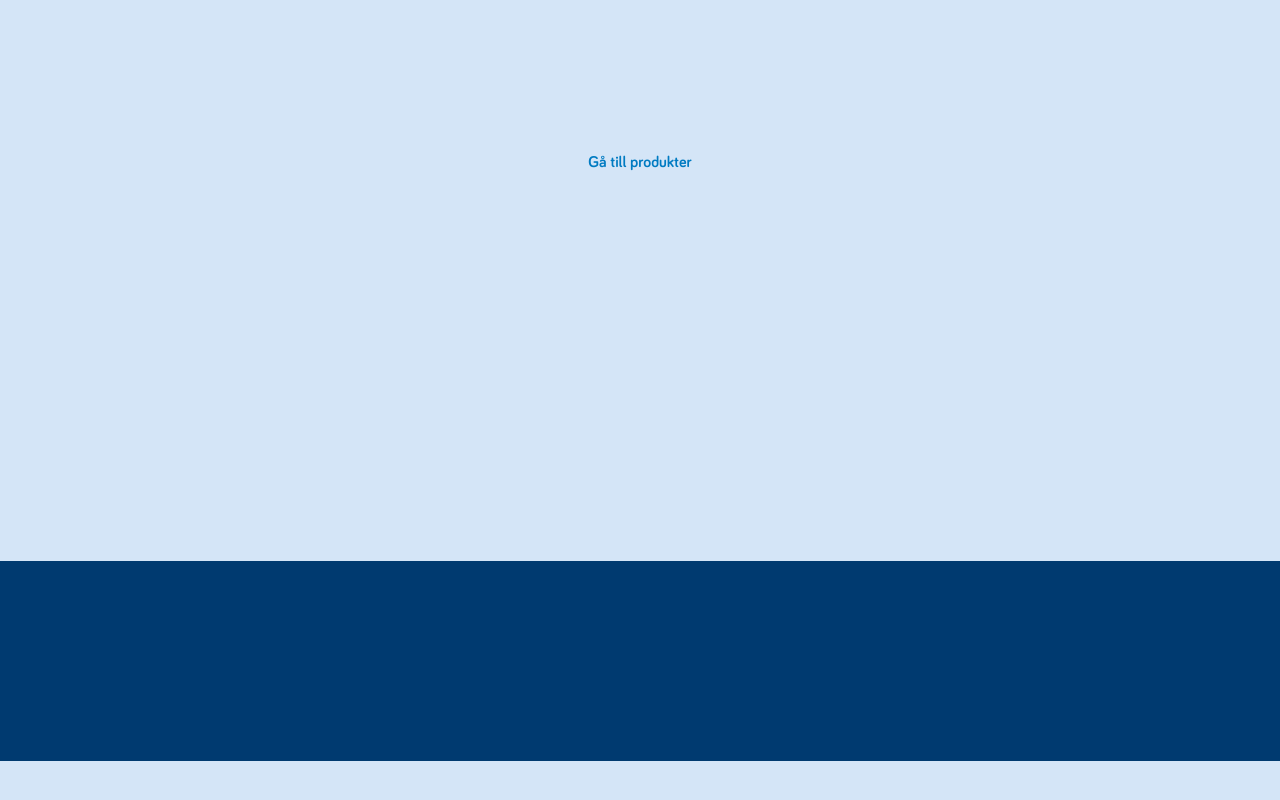
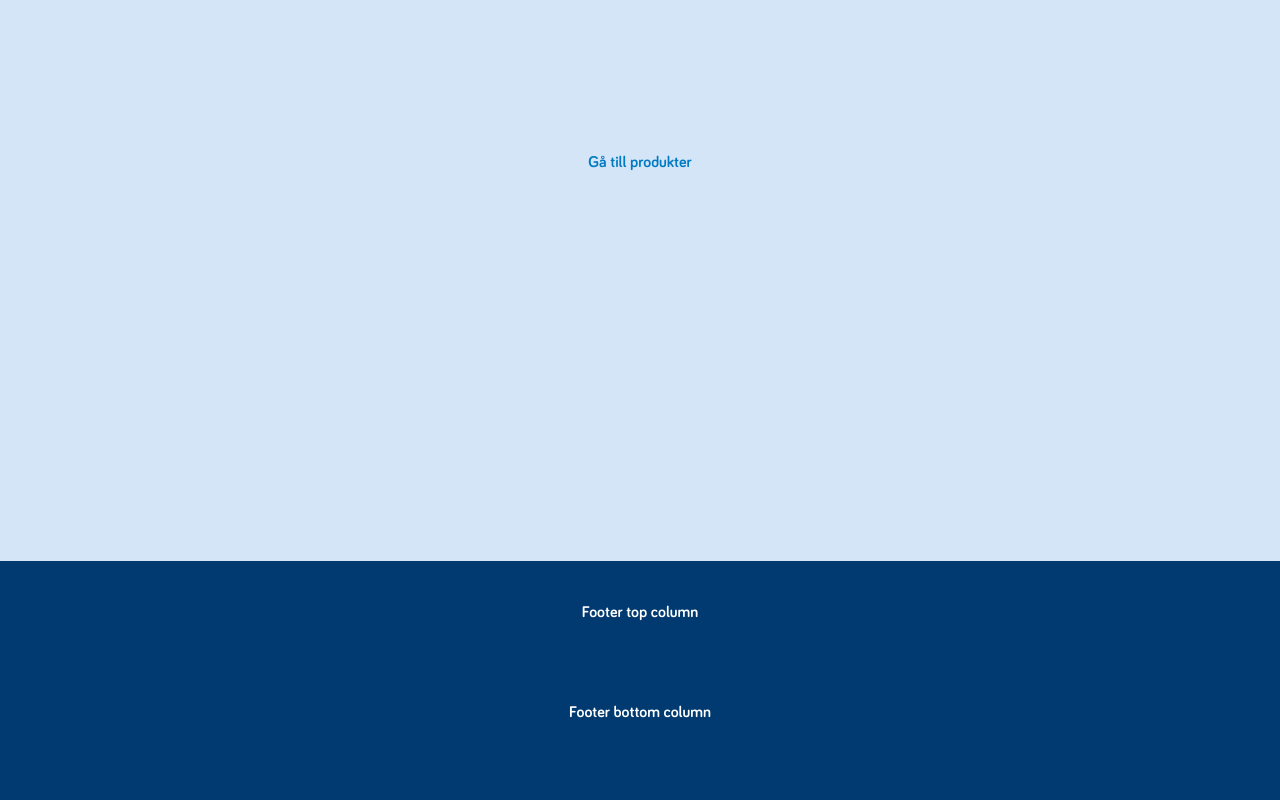
Before and after one commit to ninaevelina/hemglass-product-list, a Next.js app: page / in a window 1280 px wide. Shown: the part 324-1124 px from the top of the page. Before the commit the page ends 1085 px from the top, so only its background shows below. Built offline with nearby package versions, Linux system fonts and the light colour scheme.

Commit message:
refactor: adds content and updates styles for the footer component

```diff
--- a/src/app/ui/shared/footer/footer.scss
+++ b/src/app/ui/shared/footer/footer.scss
@@ -4,6 +4,10 @@
     display: flex;
     flex-direction: column;
     background-color: $primary-dark-blue;
+    color: $white;
+    justify-content: center;
+    align-items: center;
+    padding: 40px 0px;
 
     &__column-top, &__column-bottom {
         height: 100px;
--- a/src/app/ui/shared/footer/footer.tsx
+++ b/src/app/ui/shared/footer/footer.tsx
@@ -3,8 +3,8 @@ import "./footer.scss";
 export default function Footer() {
   return (
     <footer className="footer">
-      <div className="footer__column-top"></div>
-      <div className="footer__column-bottom"></div>
+      <div className="footer__column-top">Footer top column</div>
+      <div className="footer__column-bottom">Footer bottom column</div>
     </footer>
   );
 }
```
